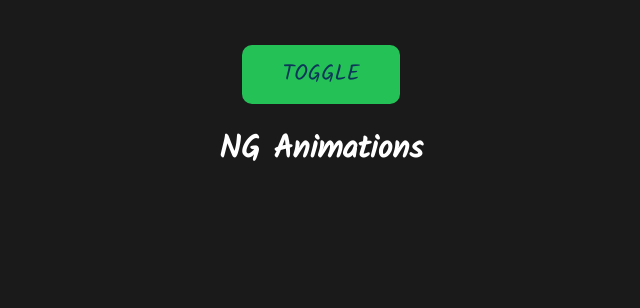
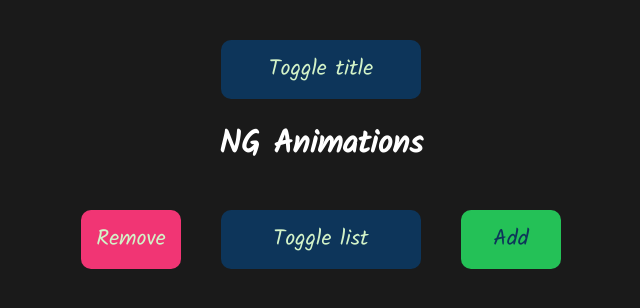
Before and after one commit to edsonjmv/ng-animations, an Angular app: page / in a window 1280 px wide. Shown: the top 308 px of the page, without its empty margins (319-959 px from the left). Built offline with nearby package versions, Linux system fonts and the light colour scheme.

Commit message:
Animating text lists with ngFor

```diff
--- a/src/animations/animations.ts
+++ b/src/animations/animations.ts
@@ -1,4 +1,4 @@
-import { trigger, transition, style, animate, query } from '@angular/animations';
+import { trigger, transition, style, animate, query, stagger } from '@angular/animations';
 
 export const fadeAnimation = trigger('fadeAnimation', [
   transition(':enter', [
@@ -8,3 +8,16 @@ export const fadeAnimation = trigger('fadeAnimation', [
     [style({ opacity: 1 }), animate('700ms', style({ opacity: 0 }))]
   )
 ]);
+
+export const listAnimation = trigger('listAnimation', [
+  transition('* <=> *', [
+    query(':enter',
+      [style({ opacity: 0 }), stagger('60ms', animate('600ms ease-out', style({ opacity: 1 })))],
+      { optional: true }
+    ),
+    query(':leave',
+      animate('200ms', style({ opacity: 0 })),
+      { optional: true }
+    )
+  ])
+]);
--- a/src/app/app.component.html
+++ b/src/app/app.component.html
@@ -1,4 +1,15 @@
-<button (click)="show = !show">TOGGLE</button>
+<button (click)="show = !show">Toggle title</button>
 <h1 *ngIf="show" @fadeAnimation>NG Animations</h1>
 
+<div class="btn-group">
+  <button (click)="removeItem()" class="remove">Remove</button>
+  <button (click)="toggleList()">Toggle list</button>
+  <button (click)="addItem()" class="add">Add</button>
+</div>
+<ul [@listAnimation]="items.length" class="items">
+  <li *ngFor="let item of items" class="item">
+    Item {{item}}
+  </li>
+</ul>
+
 <router-outlet></router-outlet>
--- a/src/app/app.component.scss
+++ b/src/app/app.component.scss
@@ -1,17 +1,48 @@
 :host {
   text-align: center;
-  padding: 60px;
+  padding: 20px;
+  display: flex;
+  flex-direction: column;
+  align-items: center;
 
   button {
-    display: block;
-    margin: 20px auto;
-    padding: 12px 40px;
+    margin: 20px;
+    padding: 12px;
     border: 0;
     border-radius: 10px;
     outline: none;
     cursor: pointer;
+    background-color: #0d355a;
+    color: #d3f3c8;
+    font-size: 22px;
+    width: 200px;
+  }
+
+  li {
+    width: 300px;
+    height: 40px;
+    background-color: #d3f3c8;
+    color: #0D355A;
+    display: flex;
+    justify-content: center;
+    align-items: center;
+    margin: 3px auto;
+  }
+
+  .remove {
+    background-color: #f13574;
+    width: 100px;
+  }
+
+  .add {
     background-color: #24c157;
     color: #0D355A;
-    font-size: 22px;
+    width: 100px;
+  }
+
+  .btn-group {
+    margin: 20px 0;
+    display: flex;
+    justify-content: center;
   }
 }
--- a/src/app/app.component.ts
+++ b/src/app/app.component.ts
@@ -1,12 +1,26 @@
 import { Component } from '@angular/core';
-import { fadeAnimation } from '../animations/animations';
+import { fadeAnimation, listAnimation } from '../animations/animations';
 
 @Component({
   selector: 'app-root',
   templateUrl: './app.component.html',
   styleUrls: ['./app.component.scss'],
-  animations: [fadeAnimation]
+  animations: [fadeAnimation, listAnimation]
 })
 export class AppComponent {
   show: boolean = true;
+  items: number[] = [];
+
+  toggleList() {
+    this.items = this.items.length ? [] : [1, 2, 3, 4, 5, 6, 7, 8, 9, 10];
+  }
+
+  addItem() {
+    const next = this.items.length + 1;
+    this.items = [ ...this.items, next ];
+  }
+
+  removeItem() {
+    this.items.pop();
+  }
 }
```
